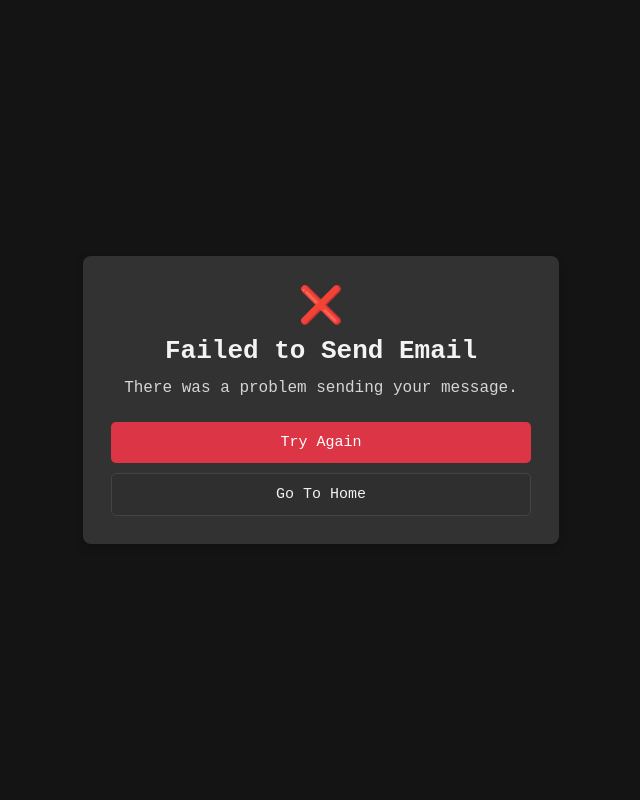
After one commit to sanchitbishwakarma/python, a Flask app: page /email/error in a window 1280 px wide. The commit adds this page. Shown: the whole page, without its empty margins (319-959 px from the left). Run offline with Flask 3, Linux system fonts and the light colour scheme.

Commit message:
Implement email functionality with form handling, validation, and success/error templates in Flask app

```diff
--- a/Web-2/Flask Series/app.py
+++ b/Web-2/Flask Series/app.py
@@ -1,8 +1,15 @@
-from flask import Flask, render_template, request
+from flask import Flask, render_template, request, jsonify, redirect
 from form import NameForm
+from flask_mail import Mail, Message
+from send_email import EmailFormClass
+from dotenv import load_dotenv
+import os
 
+load_dotenv()
 app = Flask(__name__)
-app.secret_key = 'Sr2Beg+JFhtvQu3y'
+
+app.secret_key = os.getenv('SECRET_KEY')
+app.config['UPLOAD_FOLDER'] = 'static/uploads'
 
 @app.route('/') # @ is decorator
 def root():
@@ -22,8 +29,68 @@ def formFunction():
     error = None
     form = NameForm()
     if form.validate_on_submit():
-        return f"<p>I got to know that your name is {form.name.data}</p>"
+        return f"<p>I got to know that your name is {form.name.data}, and your email is {form.email.data}</p>"
     return render_template('wt-form.html', form = form)
 
+app.config['MAIL_SERVER'] = os.getenv('MAIL_SERVER')
+app.config['MAIL_PORT'] = 587
+app.config['MAIL_USE_TLS'] = True
+app.config['MAIL_USE_SSL'] = False
+app.config['MAIL_USERNAME']= os.getenv('MAIL_USERNAME')
+app.config['MAIL_PASSWORD']= os.getenv('MAIL_PASSWORD')
+app.config['MAIL_DEFAULT_SENDER']= os.getenv('MAIL_DEFAULT_SENDER')
+
+mail = Mail(app)
+
+print(app.config['MAIL_SERVER'])
+print(app.config['MAIL_PORT'])
+print(app.config['MAIL_USERNAME'])
+
+@app.route('/email/send', methods=['GET', 'POST'])
+def emailForm():
+    emailForm = EmailFormClass()
+
+    if emailForm.validate_on_submit():
+        data = {
+            'subject': emailForm.e_subject.data,
+            'recipients': emailForm.e_recipients.data,
+            'message': emailForm.e_message.data,
+            'attachment': emailForm.e_attachment.data
+        }
+
+        res = sendMail(data)
+
+        if res is None:
+            return redirect('/email/success')
+        else:
+            return redirect('/email/error')
+
+    return render_template('send_email.html', form = emailForm)
+
+def sendMail(data):
+    msg = Message(
+            subject = data['subject'].strip(),
+            recipients = [email.strip() for email in data['recipients'].split(",")],
+            body = data['message'].strip()
+        )
+
+    attachment = data['attachment']
+    if attachment:
+        filename = attachment.filename
+        attachment.save(os.path.join(app.config['UPLOAD_FOLDER'], filename))
+        with app.open_resource(os.path.join(app.config['UPLOAD_FOLDER'], filename)) as fp:
+            msg.attach(filename, attachment.content_type, fp.read())
+        os.remove(os.path.join(app.config['UPLOAD_FOLDER'], filename))
+
+    return mail.send(msg)
+
+@app.route('/email/success')
+def emailSuccess():
+    return render_template('email_success.html')
+
+@app.route('/email/error')
+def emailError():
+    return render_template('email_error.html')
+
 if __name__ == '__main__':
-    app.run(debug=True,port=5000)
+    app.run(debug=True,port=5173)
--- /dev/null
+++ b/Web-2/Flask Series/templates/email_error.html
@@ -0,0 +1,105 @@
+<!DOCTYPE html>
+<html lang="en">
+
+<head>
+    <meta charset="UTF-8">
+    <meta name="viewport" content="width=device-width, initial-scale=1.0">
+    <title>Email Sent</title>
+
+    <style>
+        body {
+            margin: 0;
+            font-family: 'Courier New', Courier, monospace;
+            background: #141414;
+            display: flex;
+            justify-content: center;
+            align-items: center;
+            min-height: 100vh;
+            color: #f3f3f3;
+        }
+
+        .success-card {
+            width: 420px;
+            max-width: 92%;
+            background: rgb(50, 50, 50);
+            border-radius: 8px;
+            padding: 28px;
+            box-shadow: 0 4px 10px rgba(0, 0, 0, 0.2);
+            text-align: center;
+        }
+
+        .icon {
+            font-size: 36px;
+            margin-bottom: 8px;
+        }
+
+        h2 {
+            margin: 0 0 10px;
+            font-size: 26px;
+        }
+
+        p {
+            margin: 0;
+            color: #d5d5d5;
+            line-height: 1.5;
+        }
+
+        .actions {
+            margin-top: 22px;
+            display: grid;
+            gap: 10px;
+        }
+
+        .btn {
+            width: 100%;
+            padding: 12px;
+            border: none;
+            border-radius: 5px;
+            font-size: 15px;
+            font-family: inherit;
+            cursor: pointer;
+            text-decoration: none;
+            display: inline-block;
+            box-sizing: border-box;
+        }
+
+        .btn-primary {
+            background: #dc3545;
+            color: #fff;
+        }
+
+        .btn-primary:hover {
+            background: #c32b3f;
+        }
+
+        .btn-secondary {
+            background: #2f2f2f;
+            color: #f0f0f0;
+            border: 1px solid #444;
+        }
+
+        .btn-secondary:hover {
+            background: #3a3a3a;
+        }
+    </style>
+</head>
+
+<body>
+
+    <div class="success-card">
+        <div class="icon">❌</div>
+        <h2>Failed to Send Email</h2>
+        <p>There was a problem sending your message.</p>
+        {% if error_message %}
+        <p style="margin-top:10px; color:#f1c0c0; font-size:14px;">{{ error_message }}</p>
+        {% endif %}
+
+        <div class="actions">
+            <button class="btn btn-primary" onclick="window.history.back()">Try Again</button>
+            <a class="btn btn-secondary" href="/">Go To Home</a>
+        </div>
+    </div>
+
+</body>
+
+</html>
```
Also changed, not shown: Web-2/Flask Series/form.py (+5 -4 lines), Web-2/Flask Series/send_email.py (added, +21 -0 lines), Web-2/Flask Series/templates/emailFormat.html (added, +92 -0 lines), Web-2/Flask Series/templates/email_success.html (added, +102 -0 lines), Web-2/Flask Series/templates/index.html (+75 -5 lines), Web-2/Flask Series/templates/send_email.html (added, +101 -0 lines), Web-2/Flask Series/templates/wt-form.html (+7 -1 lines), Web-2/Flask Series/README.md (added), Web-2/Flask Series/static/uploads/SR.png (added).
